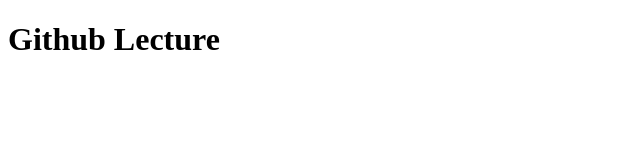
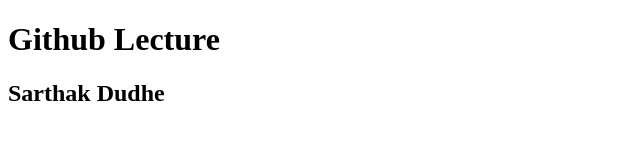
Before and after one commit to SarthakDudhe/Manager, a plain HTML site: page index.html in a window 1280 px wide. Shown: the whole page, without its empty margins (0-640 px from the left). Drawn offline with Linux system fonts and the light colour scheme.

Commit message:
added a new h2 tag

```diff
--- a/index.html
+++ b/index.html
@@ -7,5 +7,6 @@
 </head>
 <body>
     <h1>Github Lecture </h1>
+    <h2>Sarthak Dudhe</h2>
 </body>
 </html>
```
